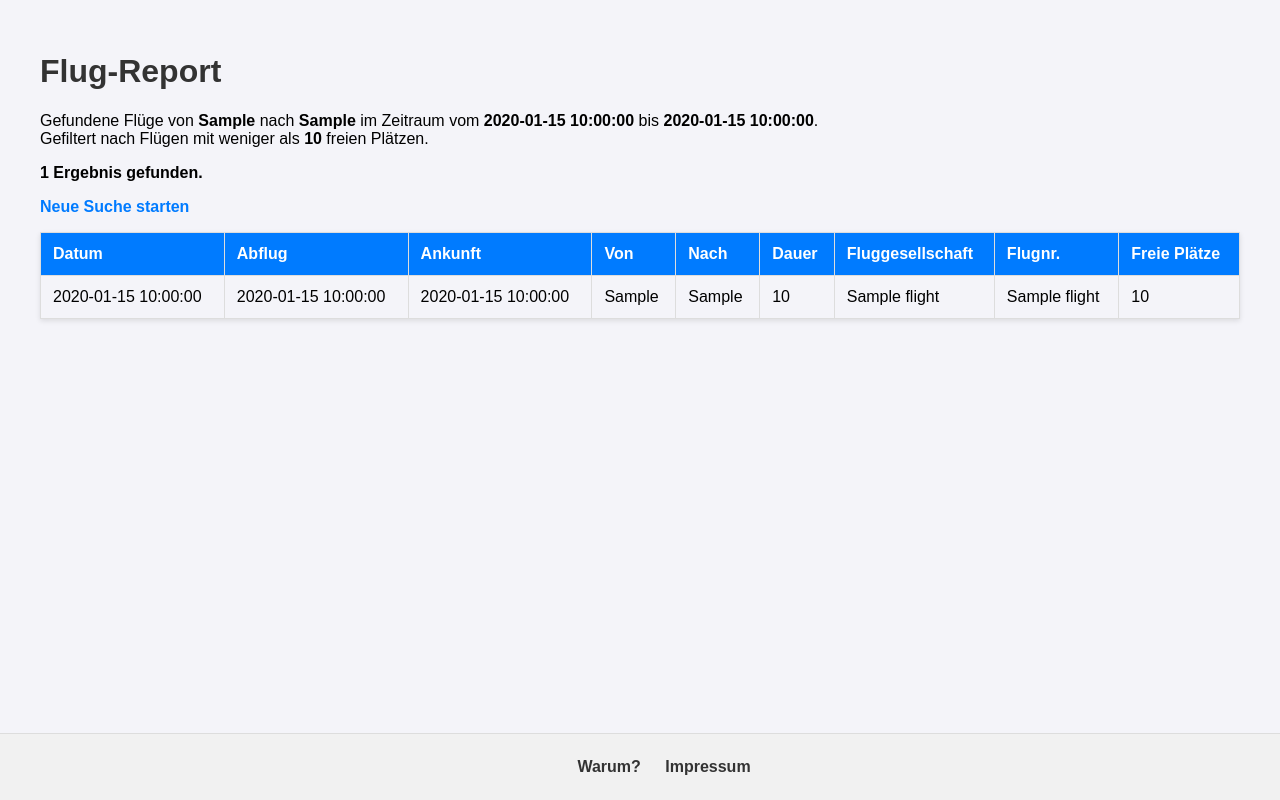
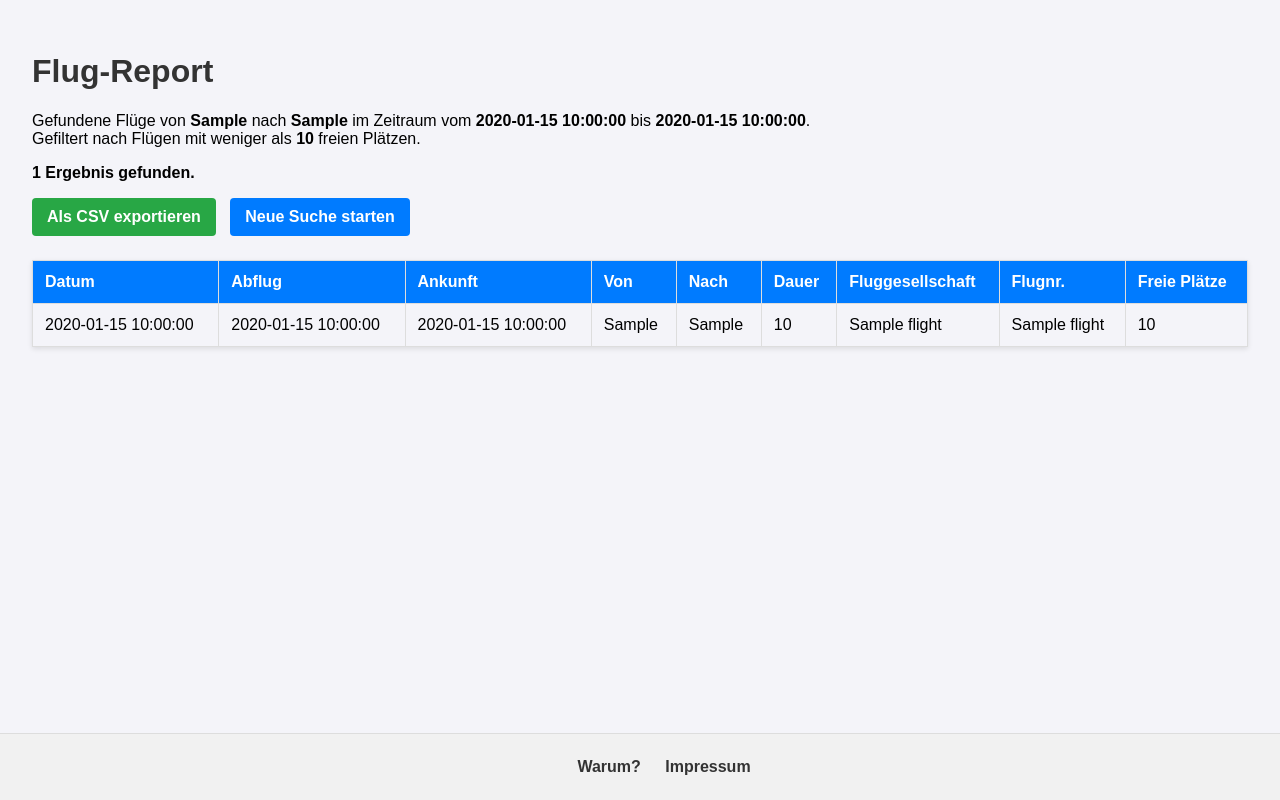
Before and after one commit to kleinski/full_planes, a Flask app: template templates/results.html in a window 1280 px wide; the page is wider, and only the part inside the window is pictured. Run offline with Flask 3, Linux system fonts and the light colour scheme; the template is opened without the code that fills it: most values are stand-ins (such as "Sample title", 1, 10 or a date in 2020).

Commit message:
Refactor environment configuration and enhance security: Add FLASK_SECRET_KEY to .env.example, update app.py to use it, and provide a method to generate a secure key. Implement CSV export functionality for flight search results and improve styling by moving inline CSS to a dedicated stylesheet.

```diff
--- a/app.py
+++ b/app.py
@@ -12,16 +12,18 @@ the Free Software Foundation, either version 3 of the License, or
 '''
 
 import concurrent.futures
-import json
 import os
 import time
 from datetime import date, datetime, timedelta
+import json
+import io
+import csv
 from threading import Lock
 from typing import Any, Dict, List, Optional
 
 import requests
 from dotenv import load_dotenv
-from flask import Flask, redirect, render_template, request, url_for
+from flask import Flask, Response, redirect, render_template, request, session, url_for
 
 load_dotenv()
 
@@ -32,6 +34,10 @@ app = Flask(__name__)
 # Credentials are loaded from environment variables.
 API_KEY = os.getenv("AMADEUS_API_KEY")
 API_SECRET = os.getenv("AMADEUS_API_SECRET")
+app.secret_key = os.getenv("FLASK_SECRET_KEY")
+if not app.secret_key:
+    print("!!! WARNING: FLASK_SECRET_KEY is not set. Sessions are not secure.")
+    app.secret_key = 'dev-secret-key-for-testing-only' # Fallback for development
 
 # Daily limit for flight search API calls to control costs
 DAILY_API_CALL_LIMIT = 1000
@@ -381,6 +387,9 @@ def search() -> Any:
     destination_full = airports_map.get(destination, destination)
     all_found_flights.sort(key=lambda x: (x['date'], x['departure_time']))
 
+    # Store results in session for CSV export
+    session['search_results'] = all_found_flights
+
     return render_template(
         'results.html',
         flights=all_found_flights,
@@ -403,6 +412,47 @@ def warum() -> Any:
     """Displays the 'Why?' page."""
     return render_template('warum.html')
 
+@app.route('/export/csv')
+def export_csv() -> Response:
+    """Exports the flight search results stored in the session to a CSV file."""
+    flights = session.get('search_results', [])
+
+    if not flights:
+        # Redirect to home if there are no results to export
+        return redirect(url_for('index'))
+
+    # Use io.StringIO to build the CSV in memory
+    output = io.StringIO()
+    writer = csv.writer(output)
+
+    # Write header
+    header = [
+        'Datum', 'Abflug', 'Ankunft', 'Von', 'Nach', 'Dauer',
+        'Fluggesellschaft', 'Flugnr.', 'Freie Plaetze'
+    ]
+    writer.writerow(header)
+
+    # Write data rows
+    for flight in flights:
+        writer.writerow([
+            flight.get('date'),
+            flight.get('departure_time'),
+            flight.get('arrival_time'),
+            flight.get('from_full'),
+            flight.get('to_full'),
+            flight.get('duration'),
+            flight.get('airline_name'),
+            flight.get('flight'),
+            flight.get('seats')
+        ])
+
+    # Create a Flask Response object
+    return Response(
+        output.getvalue(),
+        mimetype="text/csv",
+        headers={"Content-disposition": "attachment; filename=flug-report.csv"}
+    )
+
 # --- START APPLICATION ---
 if __name__ == '__main__':
     if not API_KEY or not API_SECRET:
--- /dev/null
+++ b/static/style.css
@@ -0,0 +1,95 @@
+/* General Body and Layout */
+body {
+    font-family: sans-serif;
+    margin: 0;
+    padding: 0;
+    background-color: #f4f4f9;
+    display: flex;
+    flex-direction: column;
+    min-height: 100vh;
+}
+
+.content-wrapper {
+    flex: 1;
+    display: flex;
+    justify-content: center;
+}
+
+.container {
+    padding: 2em;
+    width: 100%;
+}
+
+h1 { color: #333; }
+
+/* Action Buttons / Links */
+.action-buttons { margin-bottom: 1.5em; }
+.action-link {
+    display: inline-block;
+    padding: 10px 15px;
+    background-color: #007bff;
+    color: white !important; /* Override default link color */
+    border-radius: 4px;
+    text-decoration: none;
+    font-weight: bold;
+    margin-right: 10px;
+}
+.action-link:hover {
+    background-color: #0056b3;
+    text-decoration: none;
+}
+.action-link.export {
+    background-color: #28a745; /* Green for export */
+}
+.action-link.export:hover {
+    background-color: #218838;
+}
+
+a { color: #007bff; text-decoration: none; font-weight: bold; }
+a:hover { text-decoration: underline; }
+
+/* Footer */
+footer {
+    text-align: center;
+    padding: 1.5em;
+    margin-top: auto;
+    background-color: #f1f1f1;
+    border-top: 1px solid #ddd;
+    width: 100%;
+}
+
+footer a {
+    color: #333;
+    text-decoration: none;
+    margin: 0 10px;
+}
+
+footer a:hover {
+    text-decoration: underline;
+}
+
+/* Form Styles (from index.html) */
+form { display: flex; flex-direction: column; gap: 15px; }
+label { font-weight: bold; margin-bottom: 5px; }
+input[type="text"], input[type="date"], input[type="number"], select { padding: 10px; border: 1px solid #ddd; border-radius: 4px; font-size: 16px; width: 100%; box-sizing: border-box; }
+button { padding: 12px; background-color: #007bff; color: white; border: none; border-radius: 4px; font-size: 16px; cursor: pointer; }
+button:not(:disabled):hover { background-color: #0056b3; }
+button:disabled { background-color: #cccccc; cursor: not-allowed; }
+.error { color: #d9534f; font-weight: bold; margin-top: 10px; }
+
+/* Loader Styles (from index.html) */
+.loader-container { position: fixed; top: 0; left: 0; width: 100%; height: 100%; background-color: rgba(255, 255, 255, 0.85); display: flex; flex-direction: column; justify-content: center; align-items: center; z-index: 9999; }
+.loader { border: 8px solid #f3f3f3; border-top: 8px solid #007bff; border-radius: 50%; width: 60px; height: 60px; animation: spin 1s linear infinite; }
+@keyframes spin { 0% { transform: rotate(0deg); } 100% { transform: rotate(360deg); } }
+
+/* Table Styles (from results.html) */
+.results-table { width: 100%; border-collapse: collapse; box-shadow: 0 2px 5px rgba(0,0,0,0.1); }
+.results-table th, .results-table td { padding: 12px; border: 1px solid #ddd; text-align: left; white-space: nowrap; }
+.results-table thead { background-color: #007bff; color: white; position: sticky; top: 0; }
+.results-table thead th { cursor: pointer; user-select: none; }
+.results-table thead th:hover { background-color: #0056b3; }
+.results-table tbody tr:nth-child(even) { background-color: #f2f2f2; }
+.results-table tbody tr:hover { background-color: #ddd; }
+.th-sort-asc::after, .th-sort-desc::after { content: ''; display: inline-block; margin-left: 0.5em; border: 4px solid transparent; }
+.th-sort-asc::after { border-bottom-color: white; }
+.th-sort-desc::after { border-top-color: white; }
--- a/templates/base.html
+++ b/templates/base.html
@@ -4,44 +4,7 @@
     <meta charset="UTF-8">
     <meta name="viewport" content="width=device-width, initial-scale=1.0">
     <title>{% block title %}Flugsuche{% endblock %}</title>
-    <style>
-        body {
-            font-family: sans-serif;
-            margin: 0;
-            padding: 0;
-            background-color: #f4f4f9;
-            display: flex;
-            flex-direction: column;
-            min-height: 100vh;
-        }
-        .content-wrapper {
-            flex: 1;
-            display: flex;
-            justify-content: center;
-        }
-        .container {
-            padding: 2em;
-            width: 100%;
-            max-width: {% block container_width %}800px{% endblock %};
-        }
-        footer {
-            text-align: center;
-            padding: 1.5em;
-            margin-top: auto;
-            background-color: #f1f1f1;
-            border-top: 1px solid #ddd;
-            width: 100%;
-        }
-        footer a {
-            color: #333;
-            text-decoration: none;
-            margin: 0 10px;
-        }
-        footer a:hover {
-            text-decoration: underline;
-        }
-        h1 { color: #333; }
-    </style>
+    <link rel="stylesheet" href="{{ url_for('static', filename='style.css') }}">
     {% block head_extra %}{% endblock %}
 </head>
 <body>
--- a/templates/results.html
+++ b/templates/results.html
@@ -5,21 +5,7 @@
 {% block container_width %}1200px{% endblock %}
 
 {% block head_extra %}
-    <style>
-        h1 { color: #333; }
-        table { width: 100%; border-collapse: collapse; box-shadow: 0 2px 5px rgba(0,0,0,0.1); }
-        th, td { padding: 12px; border: 1px solid #ddd; text-align: left; white-space: nowrap; }
-        thead { background-color: #007bff; color: white; position: sticky; top: 0; }
-        thead th { cursor: pointer; user-select: none; }
-        thead th:hover { background-color: #0056b3; }
-        tbody tr:nth-child(even) { background-color: #f2f2f2; }
-        tbody tr:hover { background-color: #ddd; }
-        .th-sort-asc::after, .th-sort-desc::after { content: ''; display: inline-block; margin-left: 0.5em; border: 4px solid transparent; }
-        .th-sort-asc::after { border-bottom-color: white; }
-        .th-sort-desc::after { border-top-color: white; }
-        a { color: #007bff; text-decoration: none; font-weight: bold; }
-        a:hover { text-decoration: underline; }
-    </style>
+    <!-- Specific styles for this page can go here if needed -->
 {% endblock %}
 
 {% block content %}
@@ -44,11 +30,13 @@
         {% endif %}
         </strong>
     </p>
+    <div class="action-buttons">
+        <a href="{{ url_for('export_csv') }}" class="action-link export">Als CSV exportieren</a>
+        <a href="{{ url_for('index', origin=origin, destination=destination, start_date=start_date, end_date=end_date, max_seats=max_seats) }}" class="action-link">Neue Suche starten</a>
+    </div>
     {% endif %}
-    <!-- Link to start a new search, pre-filled with current parameters -->
-    <p><a href="{{ url_for('index', origin=origin, destination=destination, start_date=start_date, end_date=end_date, max_seats=max_seats) }}">Neue Suche starten</a></p>
 
-    <table>
+    <table class="results-table">
         <!-- Table Header -->
         <thead>
             <tr>
```
Also changed, not shown: templates/index.html (+1 -25 lines), README.md, 1 other file.
